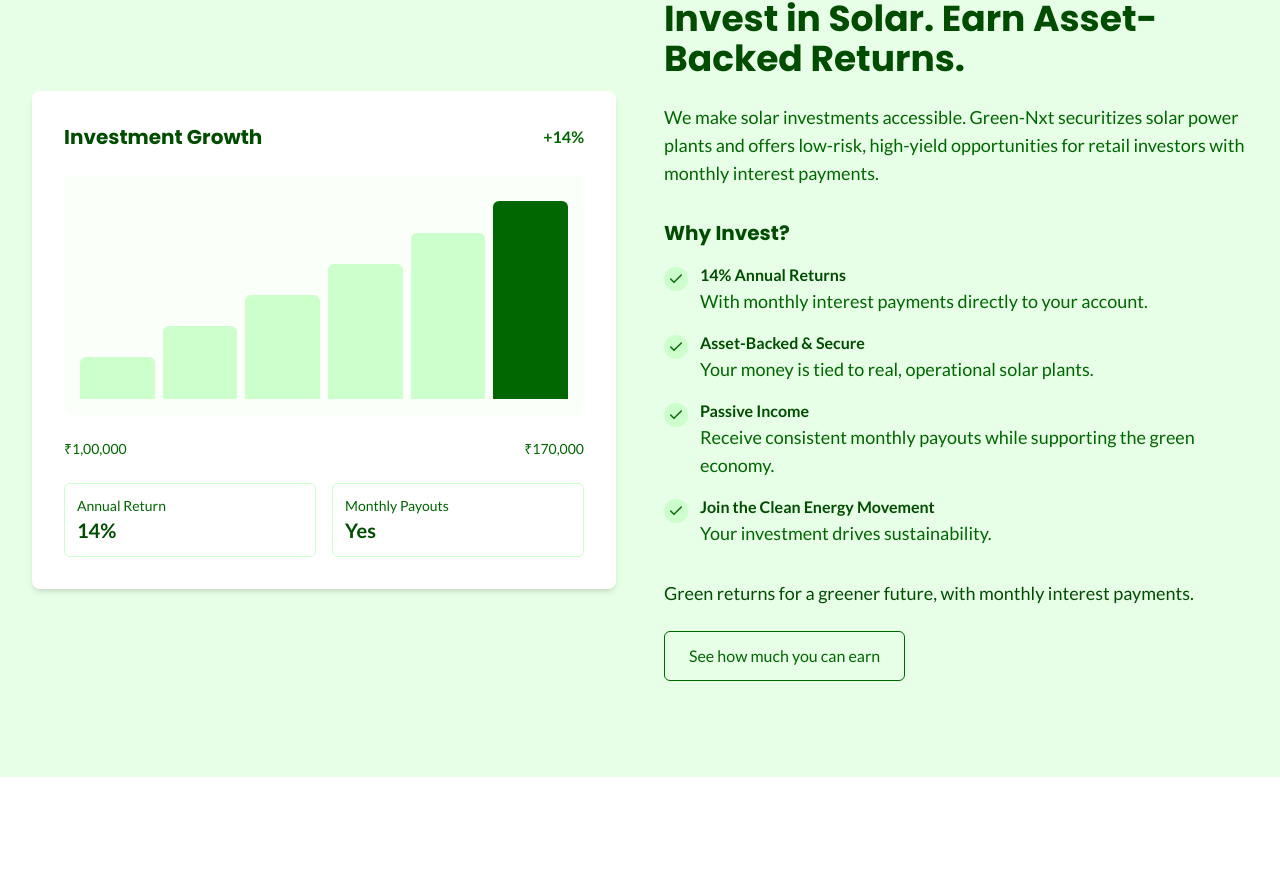
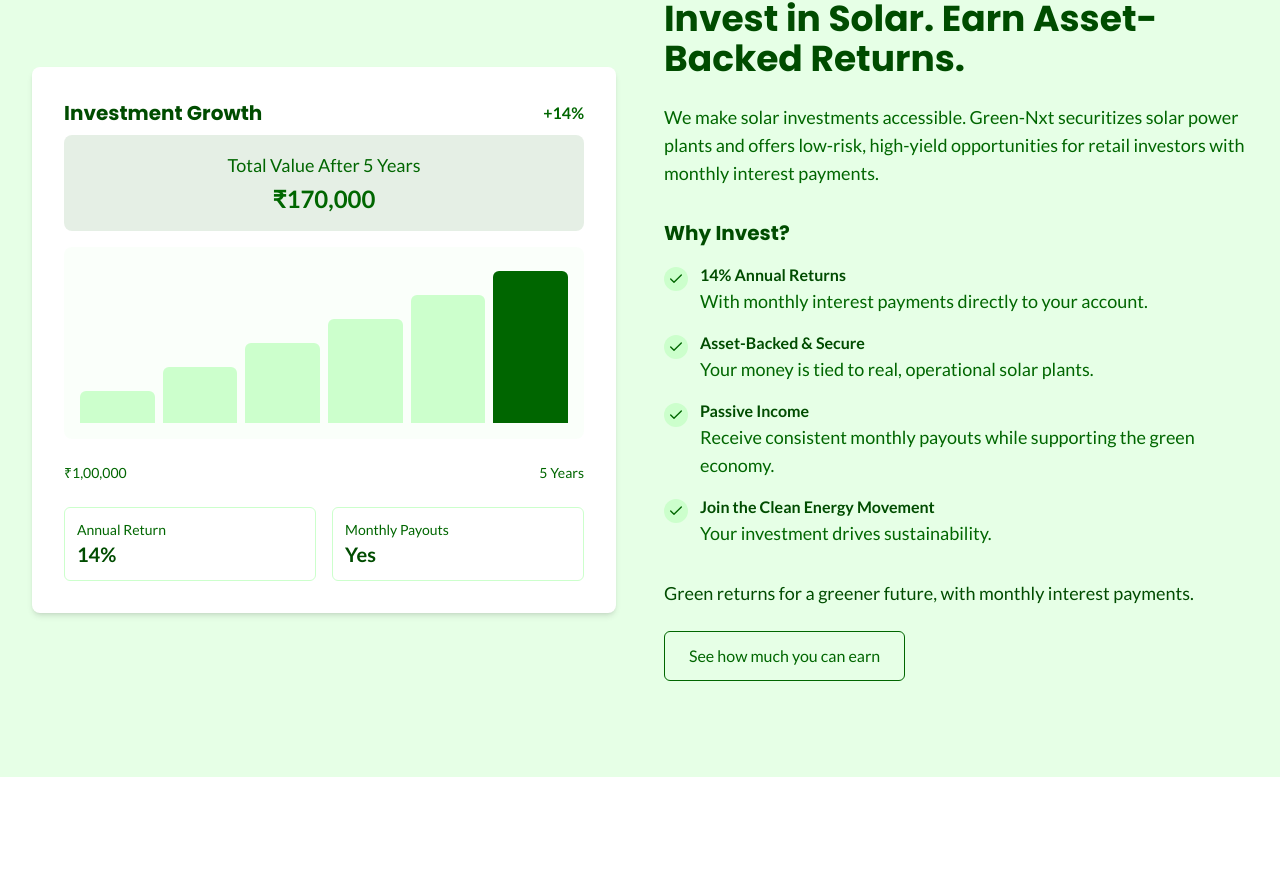
Before and after one commit to iamms1997/greennxt-web-genesis, a React (Vite) app: page / in a window 1280 px wide. Shown: the part 1731-2605 px from the top of the page. Built offline with nearby package versions, Linux system fonts and the light colour scheme.

Commit message:
feat: Update investor chart display
Show the total value at the top of the investor chart instead of the 14% return.

```diff
--- a/src/components/sections/InvestorsSection.tsx
+++ b/src/components/sections/InvestorsSection.tsx
@@ -16,12 +16,18 @@ const InvestorsSection = () => {
           {/* Illustration (Left) */}
           <div className="relative order-2 lg:order-1">
             <div className="bg-white rounded-lg p-8 relative z-10 shadow-md">
-              <div className="flex justify-between items-center mb-6">
+              <div className="flex justify-between items-center mb-2">
                 <h4 className="font-bold text-text text-xl">Investment Growth</h4>
                 <span className="text-accent font-bold">+14%</span>
               </div>
 
-              <div className="h-60 bg-primary/20 rounded-lg mb-6 flex items-end p-4">
+              {/* Add prominent growth amount at the top */}
+              <div className="bg-accent/10 p-4 rounded-lg mb-4 text-center">
+                <p className="text-text-secondary mb-1">Total Value After 5 Years</p>
+                <p className="text-accent text-2xl font-bold">₹{Math.round(finalValue).toLocaleString()}</p>
+              </div>
+
+              <div className="h-48 bg-primary/20 rounded-lg mb-6 flex items-end p-4">
                 <div className="w-1/6 h-[20%] bg-secondary mr-2 rounded-t-md"></div>
                 <div className="w-1/6 h-[35%] bg-secondary mr-2 rounded-t-md"></div>
                 <div className="w-1/6 h-[50%] bg-secondary mr-2 rounded-t-md"></div>
@@ -32,7 +38,7 @@ const InvestorsSection = () => {
 
               <div className="flex justify-between text-sm text-text-secondary">
                 <span>₹1,00,000</span>
-                <span>₹{Math.round(finalValue).toLocaleString()}</span>
+                <span>5 Years</span>
               </div>
 
               <div className="mt-6 grid grid-cols-2 gap-4">
```
